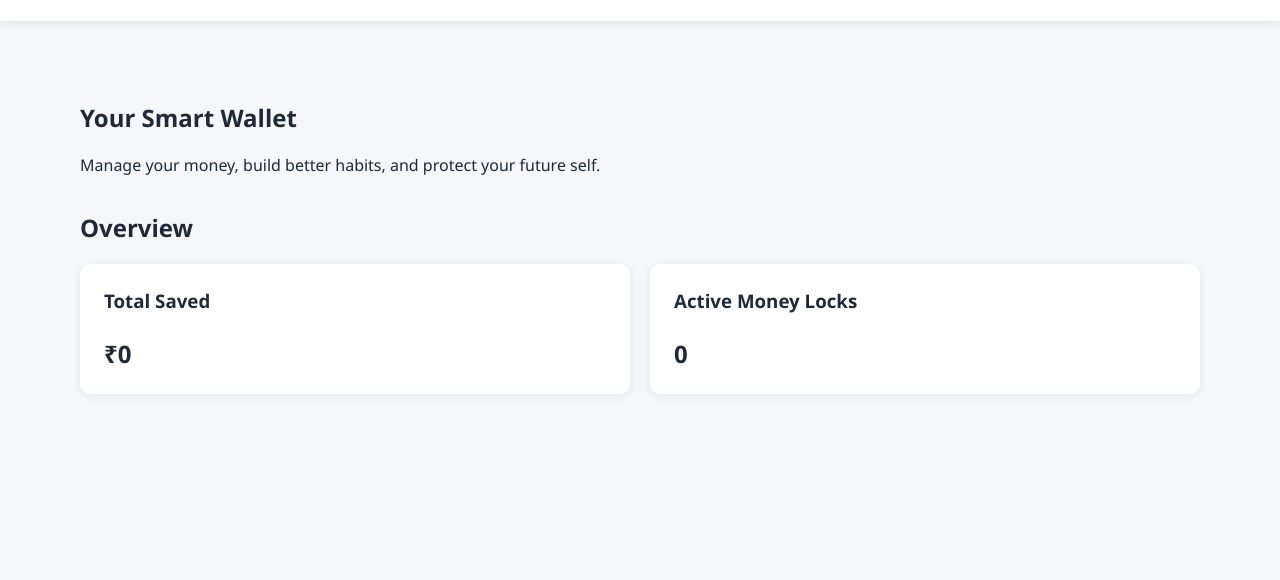
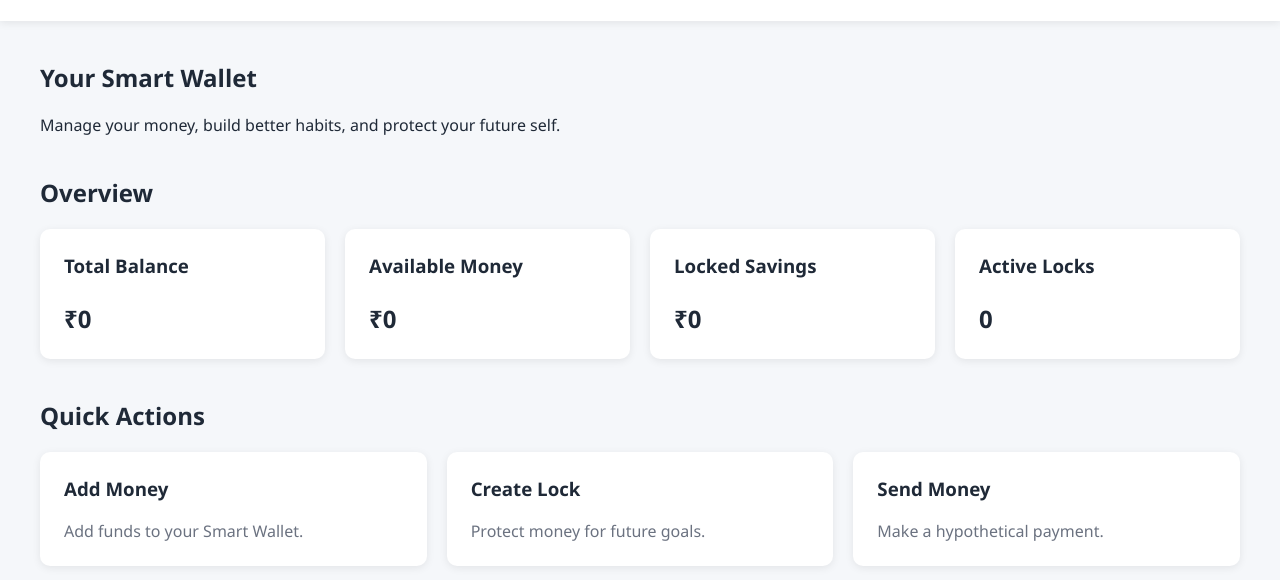
Before and after one commit to shubhangipathania9-cys/Behavioral_Financial_Wallet, a Flask app: template templates/dashboard.html in a window 1280 px wide. Shown: the part 62-642 px from the top of the page. Run offline with Flask 3, Linux system fonts and the light colour scheme; the template is opened without the code that fills it, so the values that code supplies are empty.

Commit message:
built the quick actions section of the dashboard

```diff
--- a/static/css/style.css
+++ b/static/css/style.css
@@ -300,3 +300,43 @@ main p {
   font-weight: bold;
   margin-bottom: 0;
 }
+/* ===========================
+   QUICK ACTIONS
+=========================== */
+
+.quick-actions {
+  display: flex;
+  gap: 20px;
+  margin-top: 20px;
+}
+
+.action-card {
+  background-color: white;
+  padding: 24px;
+  border-radius: 10px;
+  flex: 1;
+  box-shadow: 0 2px 8px rgba(0, 0, 0, 0.08);
+  cursor: pointer;
+}
+
+.action-card h3 {
+  margin-top: 0;
+}
+
+.action-card p {
+  margin-bottom: 0;
+  color: #6b7280;
+}
+/* ===========================
+   DASHBOARD MAIN
+=========================== */
+
+main {
+  max-width: 1200px;
+  margin: 40px auto;
+  padding: 0 20px;
+}
+
+main section {
+  margin-bottom: 40px;
+}
--- a/templates/dashboard.html
+++ b/templates/dashboard.html
@@ -31,13 +31,43 @@
 
         <div class="overview-cards">
           <div class="overview-card">
-            <h3>Total Saved</h3>
+            <h3>Total Balance</h3>
             <p>₹0</p>
           </div>
 
           <div class="overview-card">
-            <h3>Active Money Locks</h3>
+            <h3>Available Money</h3>
+            <p>₹0</p>
+          </div>
+
+          <div class="overview-card">
+            <h3>Locked Savings</h3>
+            <p>₹0</p>
+          </div>
+
+          <div class="overview-card">
+            <h3>Active Locks</h3>
             <p>0</p>
+          </div>
+        </div>
+      </section>
+      <section>
+        <h2>Quick Actions</h2>
+
+        <div class="quick-actions">
+          <div class="action-card">
+            <h3>Add Money</h3>
+            <p>Add funds to your Smart Wallet.</p>
+          </div>
+
+          <div class="action-card">
+            <h3>Create Lock</h3>
+            <p>Protect money for future goals.</p>
+          </div>
+
+          <div class="action-card">
+            <h3>Send Money</h3>
+            <p>Make a hypothetical payment.</p>
           </div>
         </div>
       </section>
```
